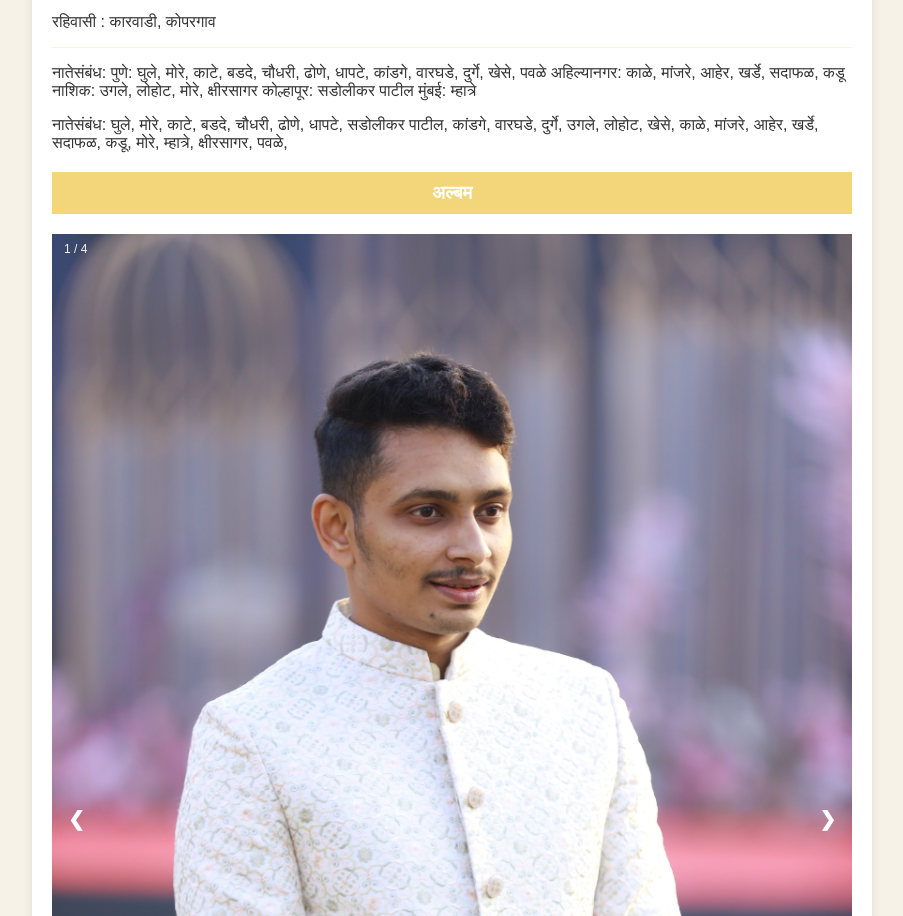
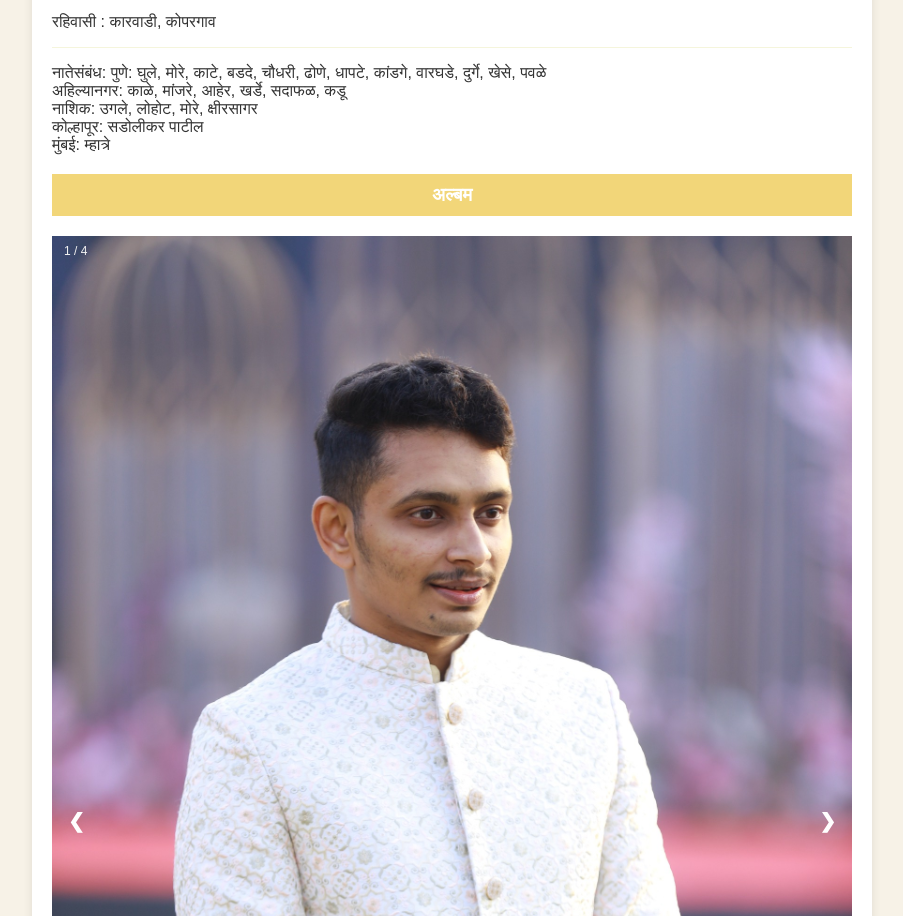
Before and after one commit to vedanta-tupe/site, a plain HTML site: page index.html in a window 1280 px wide. Shown: the part 1589-2505 px from the top of the page, without its empty margins (188-1091 px from the left). Drawn offline with Linux system fonts and the light colour scheme.

Commit message:
INFO: Added

```diff
--- a/index.html
+++ b/index.html
@@ -97,21 +97,21 @@
         <p data-en="Uncle: Mr. Babasaheb Vasantrao Dandwate" data-mr="मामा: श्री.बाबासाहेब वसंतराव दंडवते"></p>
         <p data-en="Resident: Karwadi, Kopergaon" data-mr="रहिवासी : कारवाडी, कोपरगाव"></p>
         <hr>
-        <p data-en="Relatives:
-        Pune: Ghule, More, Kate, Badade, Chaudhari, Dhone, Dhapte, Kandage, Warghade, Durge, Khese, Pawale
-        Ahilyanagar: Kale, Manjare, Aher, Kharde, Sadaphal, Kadu
-        Nashik: Ugale, Lohot, More, Kshirsagar
-        Kolhapur: Sadolikar Patil
-        Mumbai: Mhatare
+        <p data-en="Relatives: <br>
+        Pune: Ghule, More, Kate, Badade, Chaudhari, Dhone, Dhapte, Kandage, Warghade, Durge, Khese, Pawale <br>
+        Ahilyanagar: Kale, Manjare, Aher, Kharde, Sadaphal, Kadu <br>
+        Nashik: Ugale, Lohot, More, Kshirsagar <br>
+        Kolhapur: Sadolikar Patil <br>
+        Mumbai: Mhatare <br>
         "
         data-mr="नातेसंबंध:
-        पुणे: घुले, मोरे, काटे, बडदे, चौधरी, ढोणे, धापटे, कांडगे, वारघडे, दुर्गे, खेसे, पवळे
-        अहिल्यानगर: काळे, मांजरे, आहेर, खर्डे, सदाफळ, कडू
-        नाशिक: उगले, लोहोट, मोरे, क्षीरसागर
-        कोल्हापूर: सडोलीकर पाटील
-        मुंबई: म्हात्रे
+        पुणे: घुले, मोरे, काटे, बडदे, चौधरी, ढोणे, धापटे, कांडगे, वारघडे, दुर्गे, खेसे, पवळे <br>
+        अहिल्यानगर: काळे, मांजरे, आहेर, खर्डे, सदाफळ, कडू <br>
+        नाशिक: उगले, लोहोट, मोरे, क्षीरसागर <br>
+        कोल्हापूर: सडोलीकर पाटील <br>
+        मुंबई: म्हात्रे <br>
         ">
-
+        <!--
         <p id="englishText" style="display:none;">Relatives:
             <span class="relative" title="Manjari, Pune">Ghule</span>,
             <span class="relative" title="Kothrud, Pune"> More</span>,
@@ -163,7 +163,7 @@
             <span class="relative" title="अलिबाग"> म्हात्रे</span>,
             <span class="relative" title="शिवडी, नाशिक"> क्षीरसागर</span>,
             <span class="relative" title="पेठ, पुणे"> पवळे</span>,
-        </p>
+        </p>-->
 
     </div>
     <div class="sections" id="album">
```
